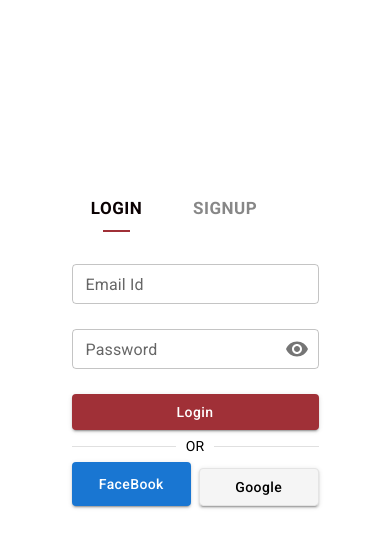
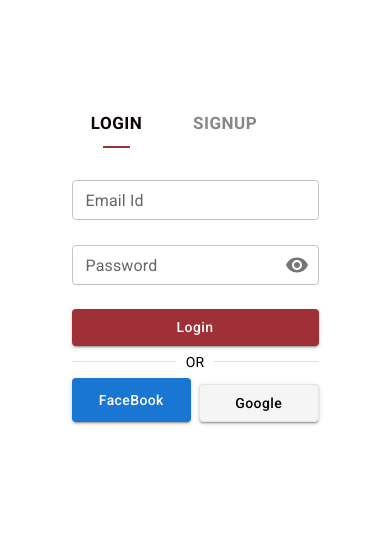
Before and after one commit to AshikaChadaga/BookStore, a React (Create React App) app: page /login in a window 390 px wide. Shown: the top 548 px of the page. Built offline with nearby package versions, Linux system fonts and the light colour scheme; a web font is replaced by a local one.

Commit message:
[Ashika]REFACTORED: Minimum height of login form

```diff
--- a/src/pages/login/Login.scss
+++ b/src/pages/login/Login.scss
@@ -39,6 +39,16 @@
         margin-left: 44vw;
         margin-top: -46vh;
         max-width: 25%;
+
+    }
+}
+
+@media only screen and (max-width: 1300px) {
+    .layer2 {
+        margin-left: 46vw;
+        margin-top: -48vh;
+        min-width: 30vw;
+        min-height: 38vw;
     }
 }
 
@@ -46,15 +56,14 @@
     .layer2 {
         margin-left: 46vw;
         margin-top: -45vh;
-        min-width: 30vw;
     }
 }
 
 @media only screen and (max-width: 1000px) {
     .layer2 {
         margin-left: 25vw;
-        margin-top: 20vh;
-        min-width: 50%;
+        margin-top: 10vh;
+        min-width: 50vw;
         border: none;
         box-shadow: 0px 5px 15px #fff;
     }
```
